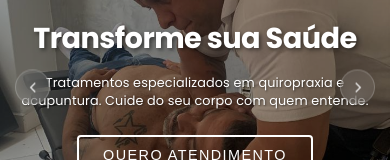
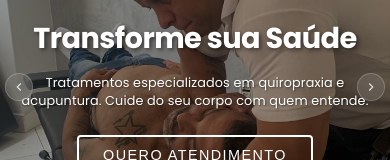
Before and after one commit to adriano-rocha/site-quiroclinica, a React (Vite) app: page / in a window 390 px wide. Shown: the part 335-495 px from the top of the page. Built offline with nearby package versions, Linux system fonts and the light colour scheme.

Commit message:
Mudança na posição das setas no mobile

```diff
--- a/src/components/Hero/Hero.css
+++ b/src/components/Hero/Hero.css
@@ -206,16 +206,16 @@
   }
 
   .hero-arrow {
-    width: 40px;
-    height: 40px;
+    width: 32px;
+    height: 32px;
   }
 
   .hero-arrow-left {
-    left: 15px;
+    left: 8px;
   }
 
   .hero-arrow-right {
-    right: 15px;
+    right: 8px;
   }
 }
 
@@ -231,7 +231,15 @@
   }
 
   .hero-arrow {
-    width: 35px;
-    height: 35px;
+    width: 28px;
+    height: 28px;
+  }
+
+  .hero-arrow-left {
+    left: 5px;
+  }
+
+  .hero-arrow-right {
+    right: 5px;
   }
 }
```
